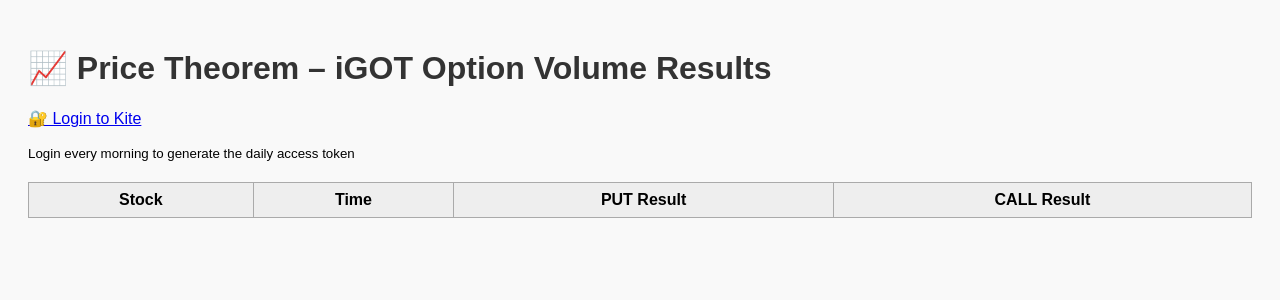
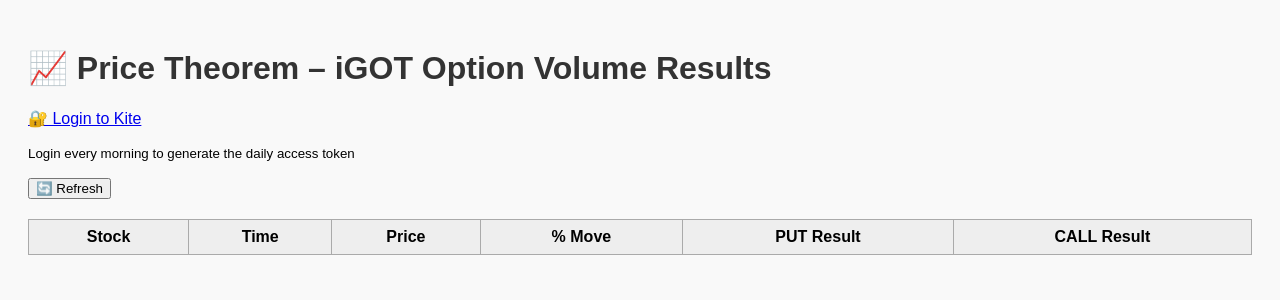
Before and after one commit to pricetheorem3/pricetheorem, a Flask app: page / in a window 1280 px wide. Shown: the top 300 px of the page. Run offline with Flask 3, Linux system fonts and the light colour scheme; lists and menus that the app fills with data are empty.

Commit message:
Update index.html

```diff
--- a/templates/index.html
+++ b/templates/index.html
@@ -1,8 +1,8 @@
-
 <!DOCTYPE html>
 <html>
 <head>
     <title>Price Theorem Alerts</title>
+    <meta http-equiv="refresh" content="15">
     <link rel="stylesheet" href="/static/style.css">
 </head>
 <body>
@@ -11,18 +11,34 @@
     <div style="margin-bottom: 20px;">
         <a href="https://kite.trade/connect/login?api_key={{ kite_api_key }}" class="login-btn">🔐 Login to Kite</a>
         <p><small>Login every morning to generate the daily access token</small></p>
+        <form method="get" action="/">
+            <button type="submit">🔄 Refresh</button>
+        </form>
     </div>
 
     <table>
-        <tr><th>Stock</th><th>Time</th><th>PUT Result</th><th>CALL Result</th></tr>
+        <thead>
+            <tr>
+                <th>Stock</th>
+                <th>Time</th>
+                <th>Price</th>
+                <th>% Move</th>
+                <th>PUT Result</th>
+                <th>CALL Result</th>
+            </tr>
+        </thead>
+        <tbody>
             {% for alert in alerts %}
             <tr>
                 <td>{{ alert.symbol }}</td>
                 <td>{{ alert.time }}</td>
+                <td>{{ alert.ltp }}</td>
+                <td>{{ alert.pct_move }}</td>
                 <td>{{ alert.put_result }}</td>
                 <td>{{ alert.call_result }}</td>
             </tr>
             {% endfor %}
+        </tbody>
     </table>
 </body>
 </html>
```
Lines whose indentation alone changed are shown as unchanged.
